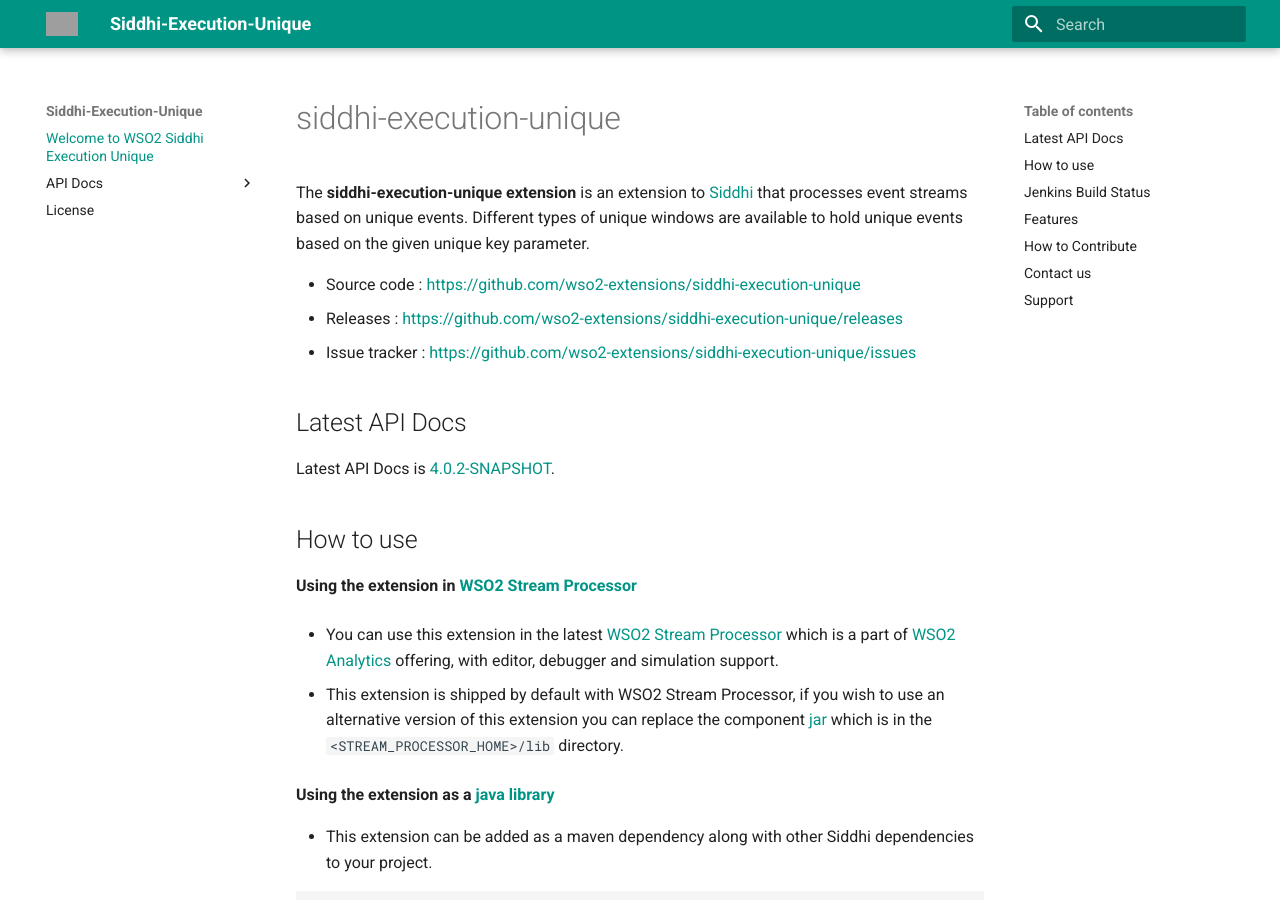
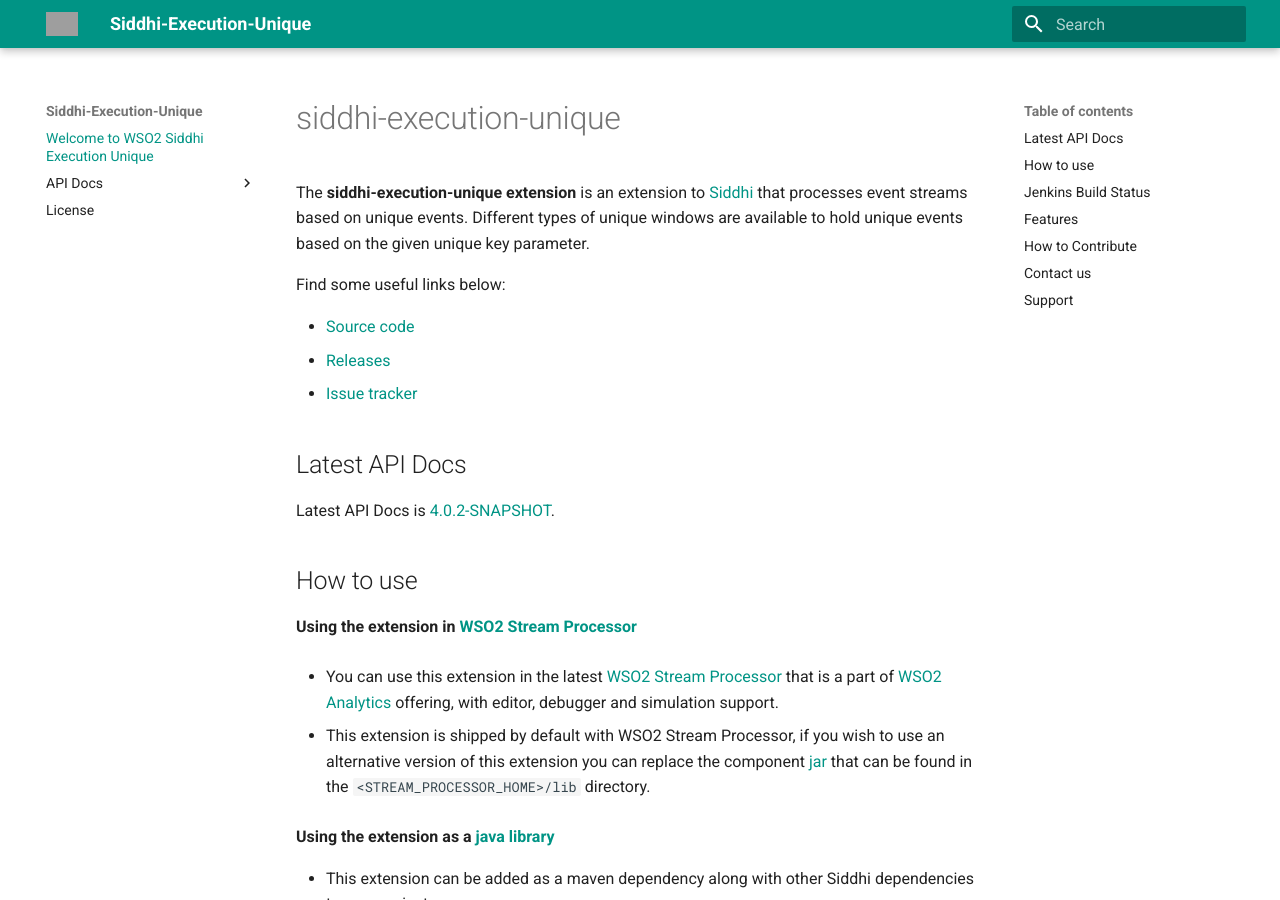
Before and after one commit to test-coverage-enforce-bot/siddhi-execution-unique, an MkDocs documentation site: the page built from docs/index.md, in a window 1280 px wide and 900 px high. Built offline with MkDocs 1.6.1 and Material for MkDocs 9.7.7, drawn with Linux system fonts in a browser that asks for light colours; old or Windows-style settings are respelled for this version of MkDocs; some of the changed text lies outside the part shown; grey boxes are pictures that could not be loaded.

Commit message:
Improving based on doc team's comments

```diff
--- a/docs/index.md
+++ b/docs/index.md
@@ -4,9 +4,11 @@
 The **siddhi-execution-unique extension** is an extension to <a target="_blank" href="https://wso2.github.io/siddhi">Siddhi</a> that processes event streams based on unique events.
 Different types of unique windows are available to hold unique events based on the given unique key parameter.
 
-* Source code : <a target="_blank" href="https://github.com/wso2-extensions/siddhi-execution-unique">https://github.com/wso2-extensions/siddhi-execution-unique</a>
-* Releases : <a target="_blank" href="https://github.com/wso2-extensions/siddhi-execution-unique/releases">https://github.com/wso2-extensions/siddhi-execution-unique/releases</a>
-* Issue tracker :  <a target="_blank" href="https://github.com/wso2-extensions/siddhi-execution-unique/issues">https://github.com/wso2-extensions/siddhi-execution-unique/issues</a>
+Find some useful links below:
+
+* <a target="_blank" href="https://github.com/wso2-extensions/siddhi-execution-unique">Source code</a>
+* <a target="_blank" href="https://github.com/wso2-extensions/siddhi-execution-unique/releases">Releases</a>
+* <a target="_blank" href="https://github.com/wso2-extensions/siddhi-execution-unique/issues">Issue tracker</a>
 
 ## Latest API Docs
 
@@ -16,9 +18,9 @@
 
 **Using the extension in <a target="_blank" href="https://github.com/wso2/product-sp">WSO2 Stream Processor</a>**
 
-* You can use this extension in the latest <a target="_blank" href="https://github.com/wso2/product-sp/releases">WSO2 Stream Processor</a> which is a part of <a target="_blank" href="http://wso2.com/analytics?utm_source=gitanalytics&utm_campaign=gitanalytics_Jul17">WSO2 Analytics</a> offering, with editor, debugger and simulation support.
+* You can use this extension in the latest <a target="_blank" href="https://github.com/wso2/product-sp/releases">WSO2 Stream Processor</a> that is a part of <a target="_blank" href="http://wso2.com/analytics?utm_source=gitanalytics&utm_campaign=gitanalytics_Jul17">WSO2 Analytics</a> offering, with editor, debugger and simulation support.
 
-* This extension is shipped by default with WSO2 Stream Processor, if you wish to use an alternative version of this extension you can replace the component <a target="_blank" href="https://github.com/wso2-extensions/siddhi-execution-unique/releases">jar</a> which is in the `<STREAM_PROCESSOR_HOME>/lib` directory.
+* This extension is shipped by default with WSO2 Stream Processor, if you wish to use an alternative version of this extension you can replace the component <a target="_blank" href="https://github.com/wso2-extensions/siddhi-execution-unique/releases">jar</a> that can be found in the `<STREAM_PROCESSOR_HOME>/lib` directory.
 
 **Using the extension as a <a target="_blank" href="https://wso2.github.io/siddhi/documentation/running-as-a-java-library">java library</a>**
 
```
Also changed, not shown: other parts of docs/index.md (+3 -2 lines), README.md (+5 -2 lines).
